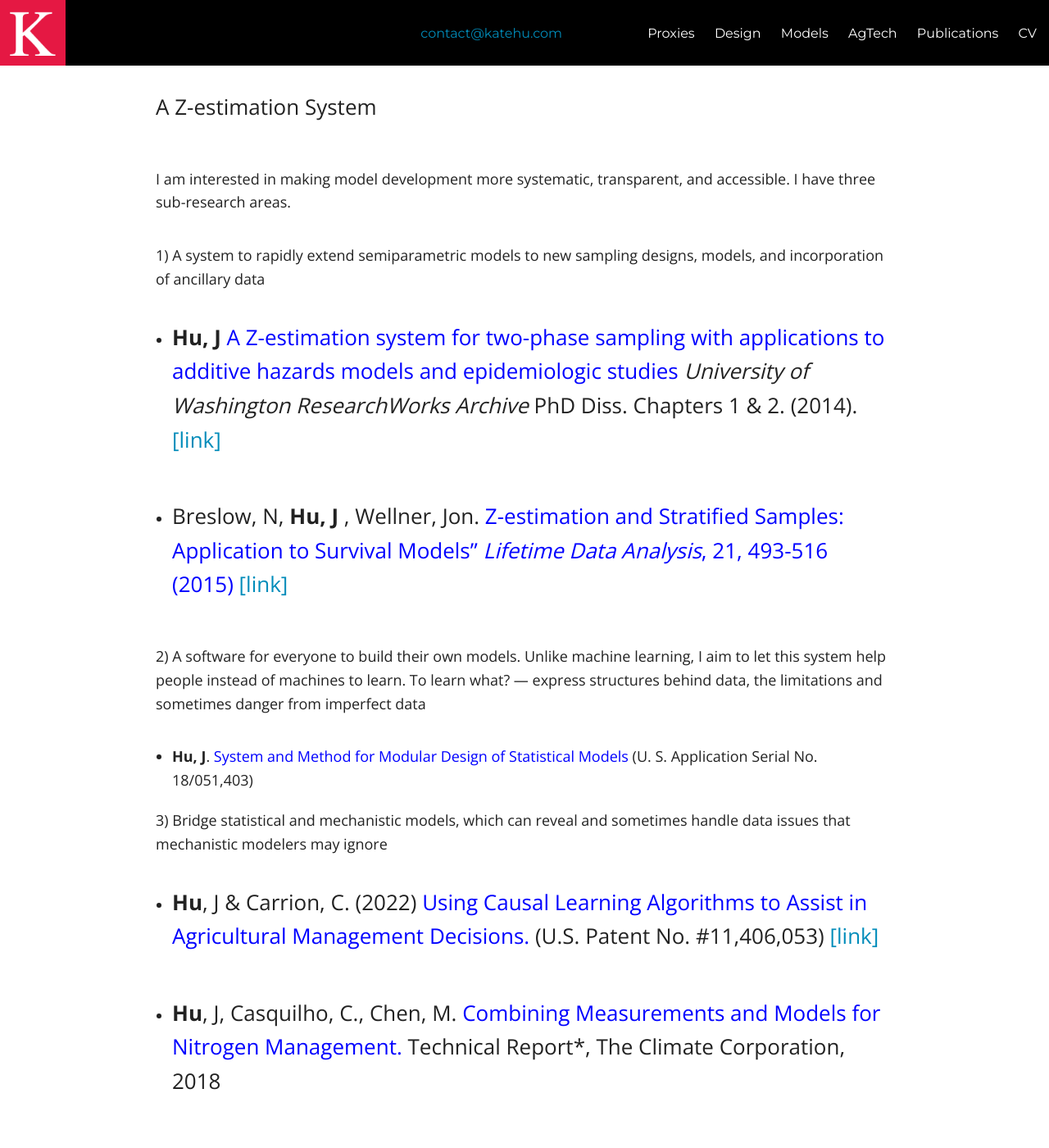
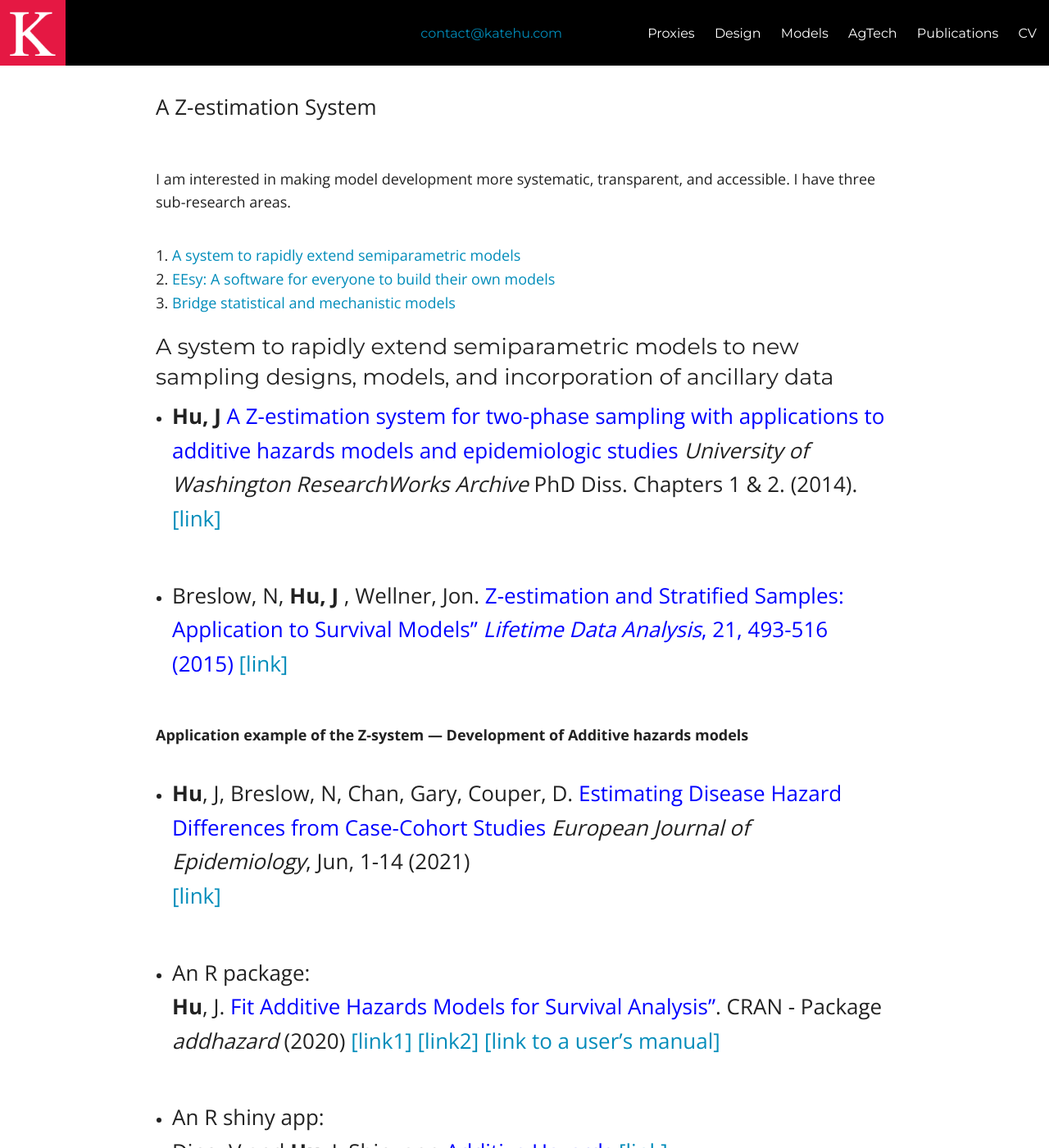
Before and after one commit to katehu/katehu.github.io, a Jekyll site: the page built from models.md, in a window 1280 px wide and 1400 px high. Shown: the whole window at 82% size. Built offline with Jekyll 4.4.1, drawn with Linux system fonts in a browser that asks for light colours; nearby versions of some CDN libraries; some of the changed text lies outside the part shown.

Commit message:
Update models.md

```diff
--- a/models.md
+++ b/models.md
@@ -7,29 +7,19 @@
 
 I am interested in making model development more systematic, transparent, and accessible. I have three sub-research areas.
 
-1) A system to rapidly extend semiparametric models to new sampling designs, models, and incorporation of ancillary data
+
+
+1. [A system to rapidly extend semiparametric models](#Z-system)
+2. [EEsy: A software for everyone to build their own models](#EEsy)
+3. [Bridge statistical and mechanistic models](#combine)<br/>
+
+<h3 style="font-weight: normal"> A system to rapidly extend semiparametric models to new sampling designs, models, and incorporation of ancillary data <a name="Z-system"></a> </h3>
+
 
    - **Hu, J** <span style=" color: blue;"> A Z-estimation system for two-phase sampling with applications to additive hazards models and epidemiologic studies </span> *University of Washington ResearchWorks Archive* PhD Diss. Chapters 1 & 2. (2014).
 [[link]](https://digital.lib.washington.edu/researchworks/handle/1773/27427)
 
    - Breslow, N, **Hu, J** , Wellner, Jon.  <span style=" color: blue;"> Z-estimation and Stratified Samples: Application to Survival Models” *Lifetime Data Analysis*, 21, 493-516 (2015)</span> [[link]](https://www.ncbi.nlm.nih.gov/pmc/articles/PMC4503541/)
-
-2) A software for everyone to build their own models. Unlike  machine learning, I aim to let this system help people instead of machines to learn. To learn what? --- express structures behind data, the limitations and sometimes danger from imperfect data
-
-   - **Hu, J**. <span style=" color: blue;">System and Method for Modular Design of Statistical Models </span> (U. S. Application Serial No. 18/051,403)
-
-
-3) Bridge statistical and mechanistic models, which can reveal and sometimes handle data issues that mechanistic modelers may ignore
-
-   - **Hu**, J & Carrion, C. (2022) <span style=" color: blue;"> Using Causal Learning Algorithms to Assist in
-Agricultural Management Decisions. </span> (U.S. Patent No. #11,406,053) [[link]](https://uspto.report/patent/grant/11,406,053)<br/>
-
-   - **Hu**, J, Casquilho, C., Chen, M. <span style=" color: blue;"> Combining Measurements and Models for
-Nitrogen Management.</span> Technical Report*, The Climate Corporation, 2018
-
-   - **Hu**, J. <span style=" color: blue;"> Adjust Measurement-based Nitrogen Management Decisions using
-Biogeochemical Process Models.</span> Technical Report*,The Climate Corporation, 2018
-
 
 **Application example of the Z-system --- Development of Additive hazards models**
 
@@ -47,6 +37,25 @@
   - Tutorial2 - Analysis of an Atherosclerosis Risk in Communities Study (ARIC) dataset
 [[link to analysis code]](https://static-content.springer.com/esm/art%3A10.1007%2Fs10654-021-00739-3/MediaObjects/10654_2021_739_MOESM1_ESM.pdf) [[link to scientific questions]](https://link.springer.com/article/10.1007/s10654-021-00739-3)
 
+<h3 style="font-weight: normal"> A software for everyone to build their own models. Unlike  machine learning, I aim to let this system help people instead of machines to learn. To learn what? --- express structures behind data, the limitations and sometimes danger from imperfect data <a name="Z-system"></a> </h3>
+
+   - **Hu, J**. <span style=" color: blue;">System and Method for Modular Design of Statistical Models </span> (U. S. Application Serial No. 18/051,403)
+
+
+<h3 style="font-weight: normal">Bridge statistical and mechanistic models, which can reveal and sometimes handle data issues that mechanistic modelers may ignore <a name="combine"></a> </h3>
+
+   - **Hu**, J & Carrion, C. (2022) <span style=" color: blue;"> Using Causal Learning Algorithms to Assist in
+Agricultural Management Decisions. </span> (U.S. Patent No. #11,406,053) [[link]](https://uspto.report/patent/grant/11,406,053)<br/>
+
+   - **Hu**, J, Casquilho, C., Chen, M. <span style=" color: blue;"> Combining Measurements and Models for
+Nitrogen Management.</span> Technical Report*, The Climate Corporation, 2018
+
+   - **Hu**, J. <span style=" color: blue;"> Adjust Measurement-based Nitrogen Management Decisions using
+Biogeochemical Process Models.</span> Technical Report*,The Climate Corporation, 2018
+
+
+
+
 Other links:
 
 - [[modeling techniques]](https://fab.cba.mit.edu/classes/864.23/people/Kate/index.html)
```
